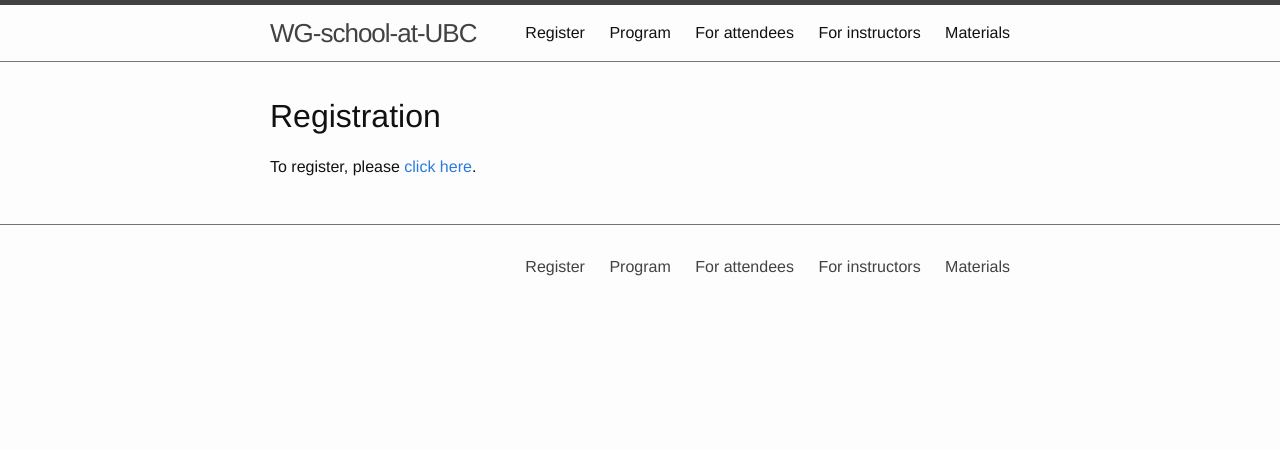
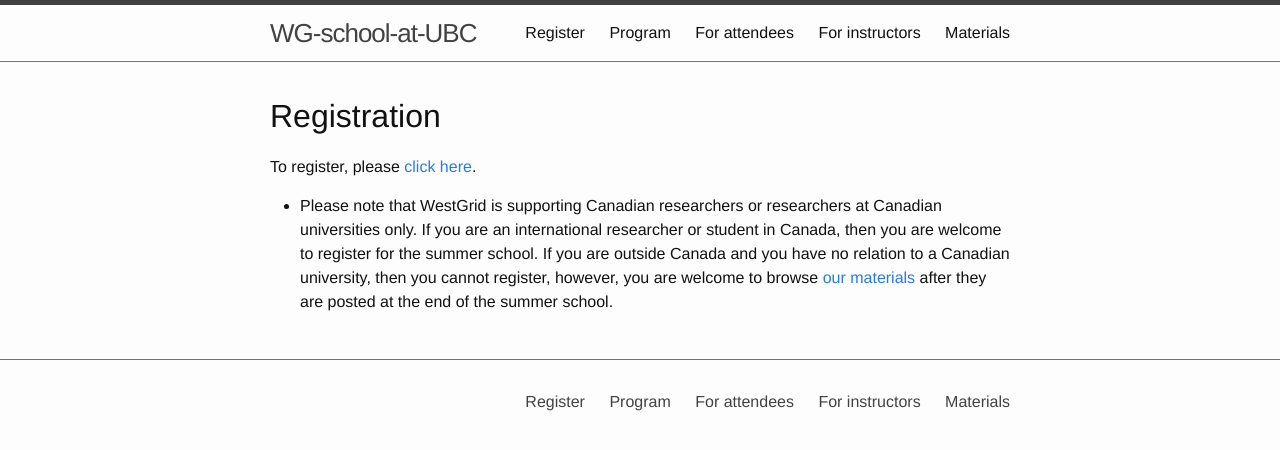
Before and after one commit to WestGrid/ubcSummerSchool2019, a Jekyll site: the page built from 0-register.md, in a window 1280 px wide. Shown: the top 450 px of the page. Built offline with Jekyll 4.4.1, drawn with Linux system fonts in a browser that asks for light colours.

Commit message:
added a disclaimer for the international website visitors

```diff
--- a/0-register.md
+++ b/0-register.md
@@ -7,3 +7,9 @@ nav: true
 # Registration
 
 To register, please <a href="https://www.eventbrite.ca/e/westgrid-research-computing-summer-school-2019-university-of-british-columbia-tickets-61477886012" target="_blank">click here</a>.
+
+* Please note that WestGrid is supporting Canadian researchers or researchers at Canadian universities
+  only. If you are an international researcher or student in Canada, then you are welcome to register for
+  the summer school. If you are outside Canada and you have no relation to a Canadian university, then
+  you cannot register, however, you are welcome to browse [our materials]({{ site.baseurl
+  }}/4-materials.html) after they are posted at the end of the summer school.
```
